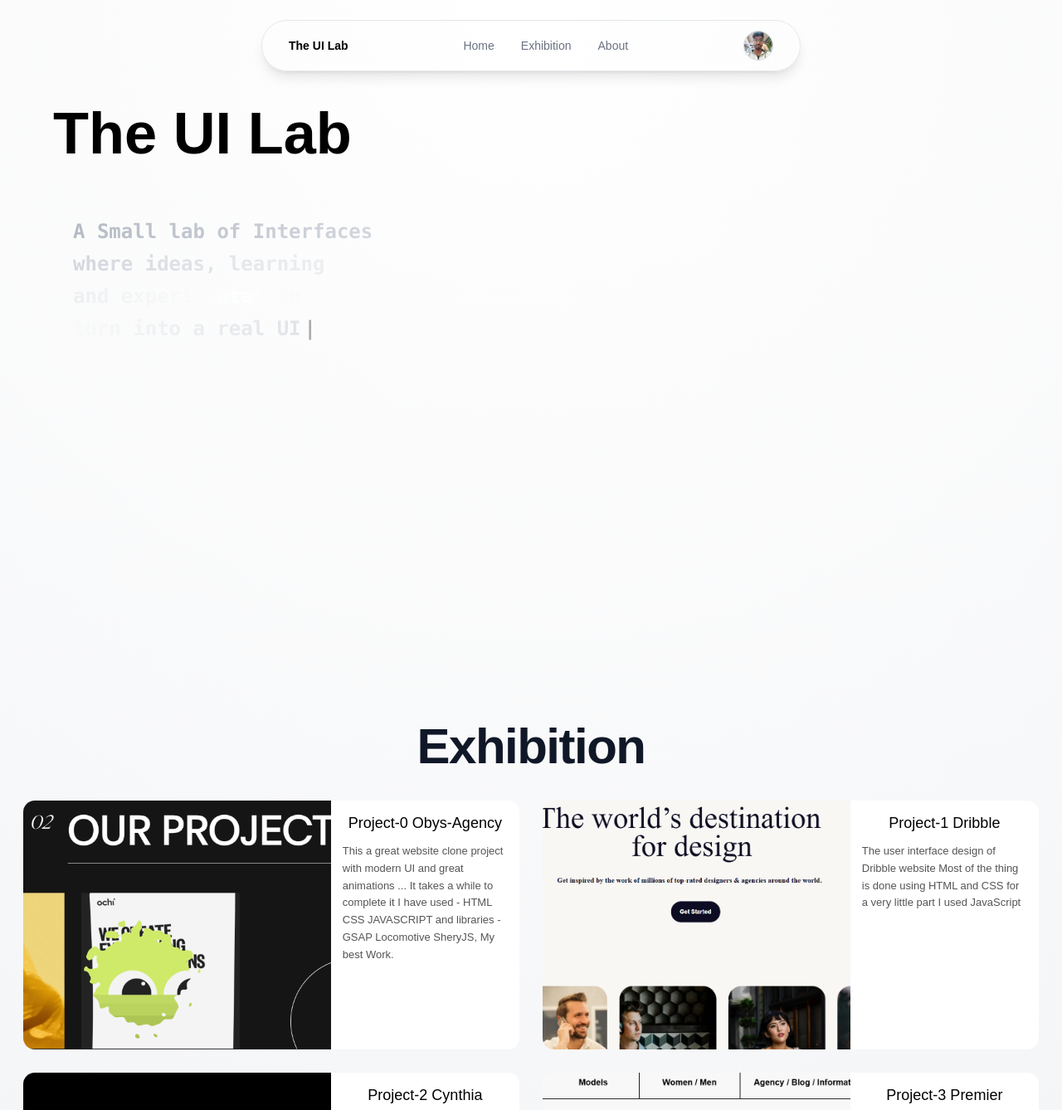
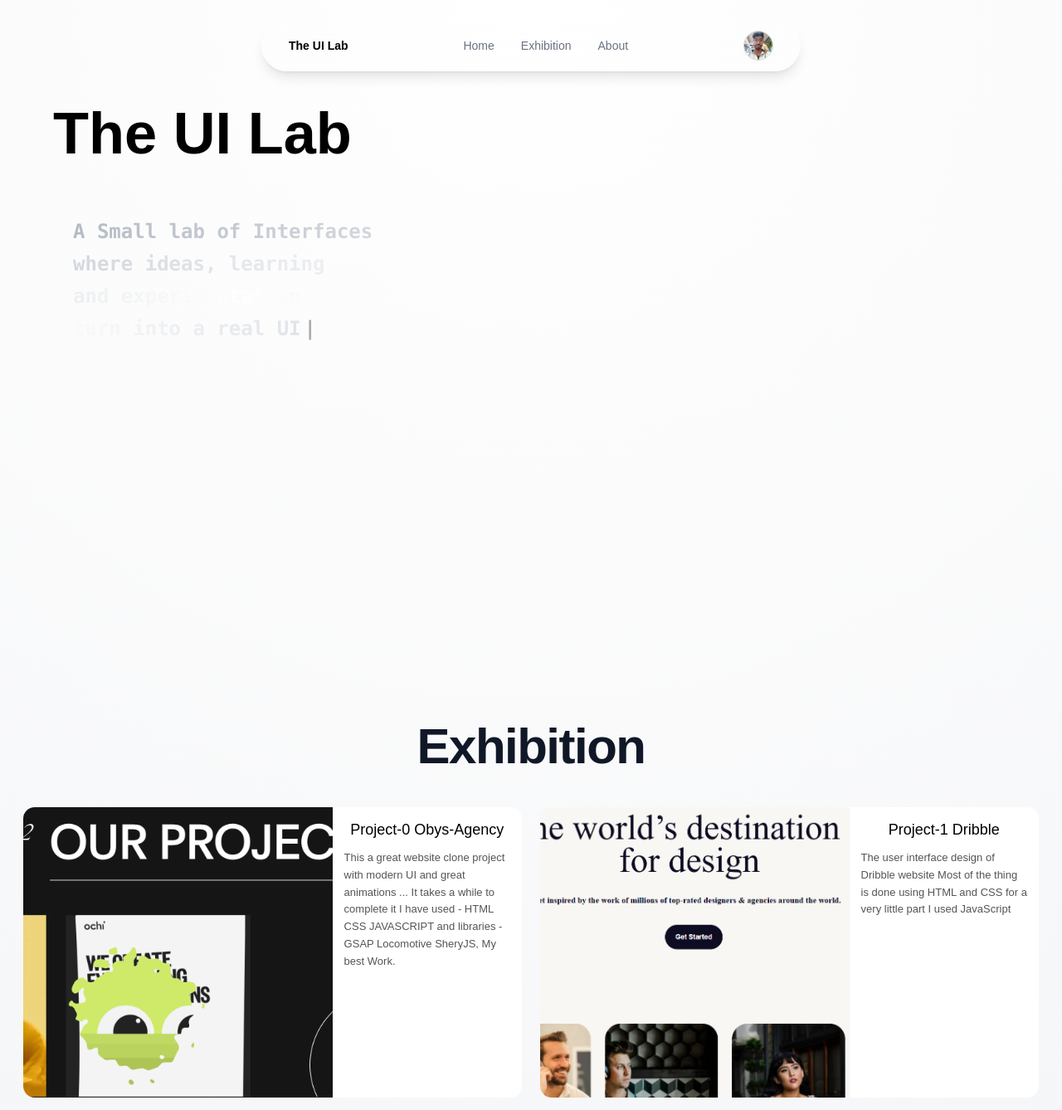
Before and after one commit to Akash-G3/the-ui-lab, a React (Vite) app: page / in a window 1280 px wide. Shown: the top 1338 px of the page at 83% size. Built offline with nearby package versions, Linux system fonts and the light colour scheme.

Commit message:
Glass Navbar

```diff
--- a/src/components/Navbar.jsx
+++ b/src/components/Navbar.jsx
@@ -29,7 +29,10 @@ export default function Navbar() {
                       bg-bg-[radial-gradient(circle_at_top,_#ffffff,_#f3f4f6,_#e5e7eb)]
                       shadow-lg
                       rounded-full
-                      border border-gray-200">
+                      border border-gray-200
+                       z-50
+                bg-white/10 backdrop-blur-md
+                border-b border-white/10">
 
         {/* Logo */}
         <div className="text-sm font-semibold">
--- a/src/sections/home.jsx
+++ b/src/sections/home.jsx
@@ -15,10 +15,6 @@ export default function Home() {
         </div>
       </div>
 
-      <div className="imageSection flex-1 pt-6">
-
-      </div>
-
     </section>
   )
 }
--- a/src/styles/mansory.css
+++ b/src/styles/mansory.css
@@ -16,8 +16,9 @@ body {
 .grid {
   display: grid;
   grid-template-columns: repeat(auto-fill, minmax(480px, 1fr));
-  gap: 28px;
+  gap: 22px;
   padding: 28px;
+
 }
 
 /* =========================
@@ -29,7 +30,7 @@ body {
   border-radius: 14px;
   overflow: hidden;
   cursor: pointer;
-
+   margin: 8px 0;
    overflow: hidden; /* prevents image overflow */
   transition: transform 0.2s ease, box-shadow 0.2s ease;
 }
@@ -44,7 +45,7 @@ body {
 ========================= */
 .card img {
   width: 62%;
-  height: 300px;
+  height: 350px;
   display: block;
   object-fit: cover;
   object-position: top;
```
